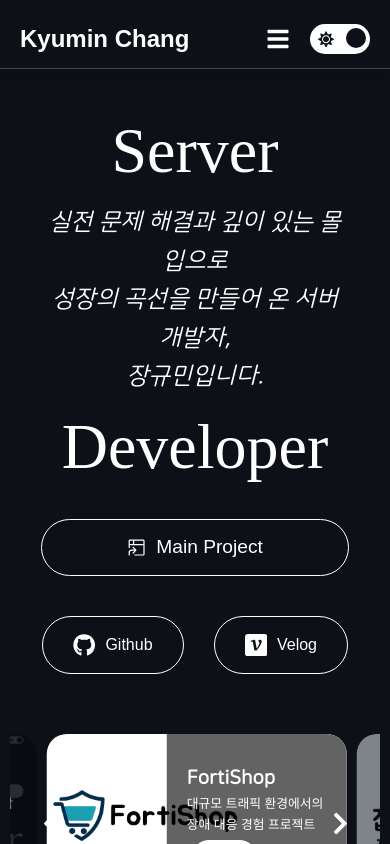
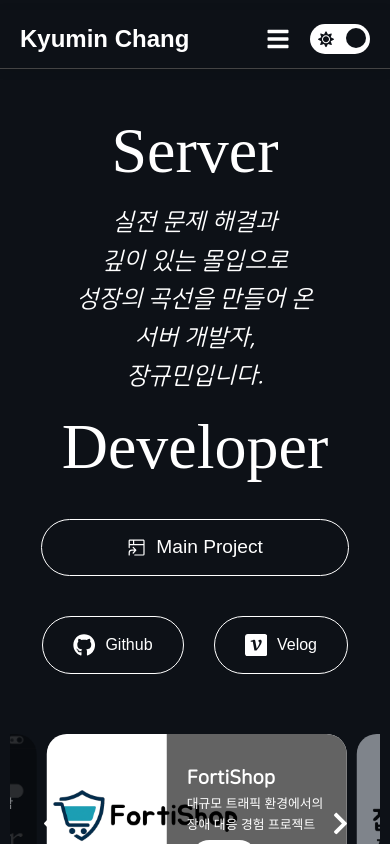
Before and after one commit to Kyumin-Chang/portfolio, a React (Vite) app: page / in a window 390 px wide. Shown: the top 844 px of the page. Built offline with nearby package versions, Linux system fonts and the light colour scheme; a web font is replaced by a local one.

Commit message:
chore: 모바일 화면 일부 수정

```diff
--- a/src/pages/Home.jsx
+++ b/src/pages/Home.jsx
@@ -510,10 +510,10 @@ const Home = () => {
                         <motion.div variants={fadeLeft} initial="hidden" animate="visible">
                             <LeftContent>
                                 <p>
-                                    실전 문제 해결과 깊이 있는 몰입으로
+                                    실전 문제 해결과 {"\n"} 깊이 있는 몰입으로
                                 </p>
                                 <p>
-                                    성장의 곡선을 만들어 온 서버 개발자,
+                                    성장의 곡선을 만들어 온 {"\n"} 서버 개발자,
                                 </p>
                                 <p>
                                     장규민입니다.
--- a/src/styles/HomeStyles.js
+++ b/src/styles/HomeStyles.js
@@ -78,6 +78,10 @@ export const LeftContent = styled.div`
         @media (max-width: 860px) {
             font-size: 1.5rem;
             text-align: center;
+        }
+
+        @media (max-width: 400px) {
+            white-space: pre-line;
         }
     }
 `;
@@ -878,6 +882,10 @@ export const ProjectCard = styled.div`
         max-width: 450px;
         height: 340px;
     }
+
+    @media (max-width: 470px) {
+        height: 400px;
+    }
 `;
 
 export const ProjectOverlay = styled.div`
--- a/src/styles/ProjectStyles.js
+++ b/src/styles/ProjectStyles.js
@@ -234,6 +234,13 @@ export const ProjectSummary = styled.div`
 
     @media (max-width: 420px) {
         font-size: 1rem;
+    }
+
+    @media (max-width: 622px) {
+        ul li span {
+            display: block;
+            margin-top: 4px;
+        }
     }
 `;
 
```
